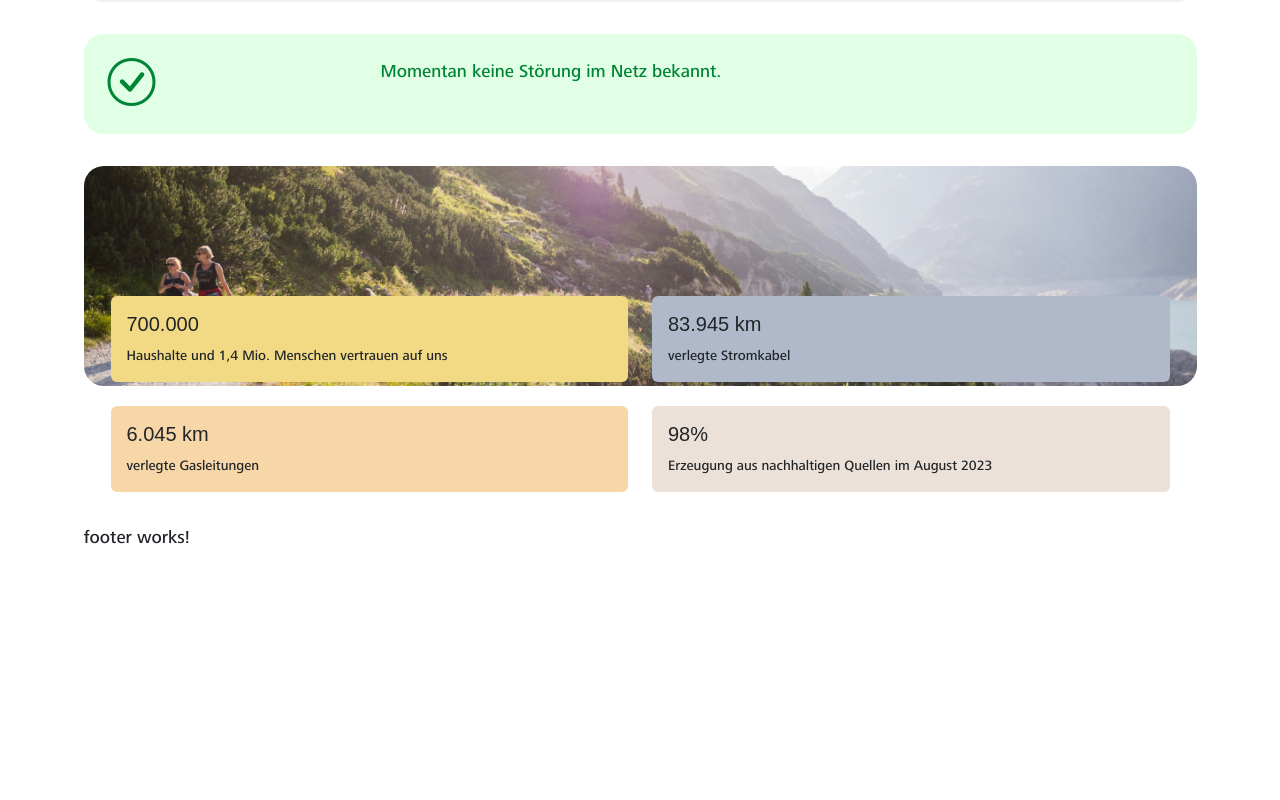
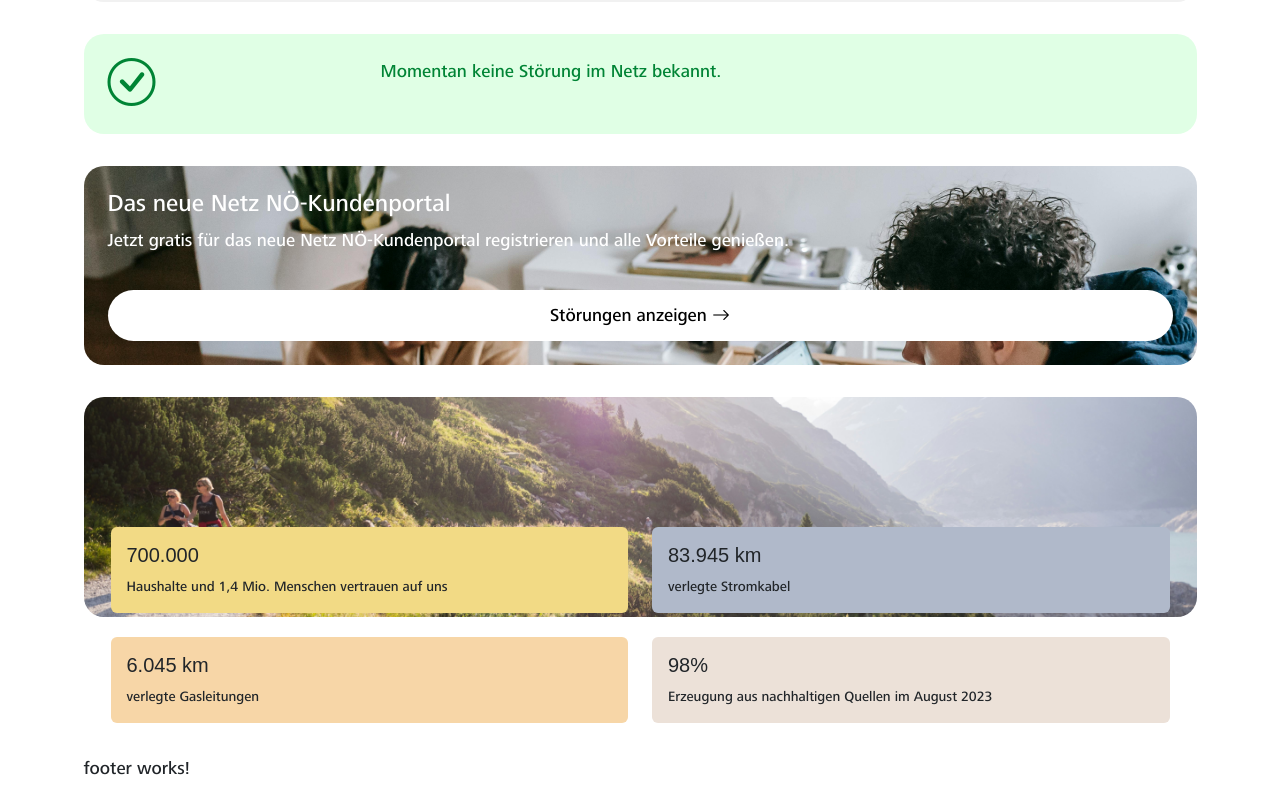
Before and after one commit to LiaraSuessNttData/netz-noe, an Angular app: page / in a window 1280 px wide. Shown: the part 1097-1897 px from the top of the page. Before the commit the page ends 1666 px from the top, so only its background shows below. Built offline with nearby package versions, Linux system fonts and the light colour scheme.

Commit message:
Continue working on landing page; Add customer portal section

```diff
--- a/src/app/core/pages/landing-page/landing-page.component.html
+++ b/src/app/core/pages/landing-page/landing-page.component.html
@@ -1,7 +1,7 @@
 <section class="content__spacing pb-5">
   <div class="position-relative">
     <img
-      class="object-fit-cover cover__img"
+      class="object-fit-cover cover__image"
       src="assets/images/pic-dummy-1.png"
       alt="Landing-Page Banner"
     />
@@ -58,10 +58,25 @@
 </section>
 
 <section class="content__spacing">
+  <div class="content__box customer-portal__image">
+    <div class="mb-6">
+      <h2>Das neue Netz N&Ouml;-Kundenportal</h2>
+      <p>
+        Jetzt gratis für das neue Netz N&Ouml;-Kundenportal registrieren und
+        alle Vorteile genie&szlig;en.
+      </p>
+    </div>
+    <button class="btn btn-primary">
+      St&ouml;rungen anzeigen <i class="bi bi-arrow-right"></i>
+    </button>
+  </div>
+</section>
+
+<section class="content__spacing">
   <img
-    class="object-fit-cover cover__img achievement__image"
+    class="object-fit-cover achievement__image"
     src="assets/images/pic-dummy-3.png"
-    alt="Kundenportal"
+    alt="Erfolge"
   />
 
   <div class="content__overlay mt-n9 mx-5">
--- a/src/app/core/pages/landing-page/landing-page.component.scss
+++ b/src/app/core/pages/landing-page/landing-page.component.scss
@@ -1,17 +1,26 @@
 @import "abstracts/variables";
 
 .cover {
-  &__img {
+  &__image {
     width: 100%;
     height: 520px;
     border-radius: $border-radius;
   }
 }
 
+.customer-portal {
+  &__image {
+    color: $base-white;
+    background-image: url("/assets/images/pic-dummy-2.png");
+  }
+}
+
 .achievement {
   box-sizing: content-box;
   &__image {
+    width: 100%;
     height: 220px;
+    border-radius: $border-radius;
   }
   &__grid {
     grid-auto-rows: 1fr;
```
